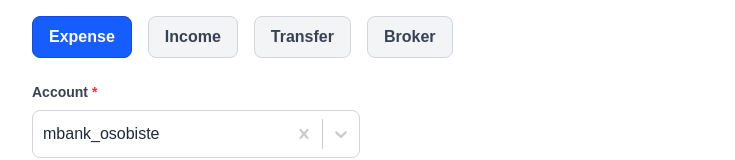
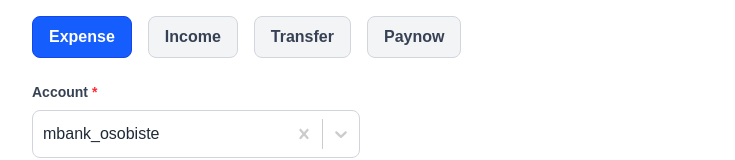
Before and after one commit to PawelJaronski/erp-front, a Next.js app: page / in a window 1280 px wide. Shown: the top 160 px of the page, without its empty margins (272-1007 px from the left). Built offline with nearby package versions, Linux system fonts and the light colour scheme.

Commit message:
minor fix

```diff
--- a/src/app/page.tsx
+++ b/src/app/page.tsx
@@ -75,7 +75,7 @@ export default function Home() {
                 : "bg-gray-100 text-gray-700 border-gray-300 hover:bg-blue-100"
             }`}
           >
-            Broker
+            Paynow
           </button>
         </div>
 
```
